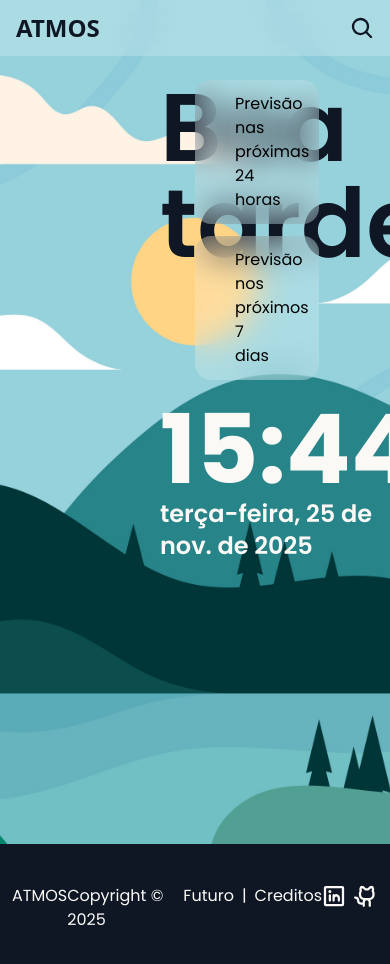
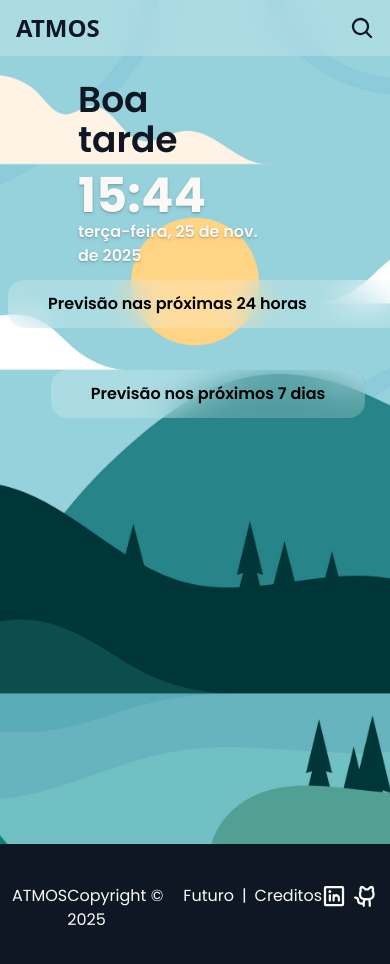
Before and after one commit to DisturbedMoss/ATMOS, a React (Vite) app: page / in a window 390 px wide. Shown: the top 964 px of the page. Built offline with nearby package versions, Linux system fonts and the light colour scheme.

Commit message:
Corrigindo Responsividade

```diff
--- a/package.json
+++ b/package.json
@@ -13,6 +13,7 @@
     "@phosphor-icons/react": "^2.1.10",
     "@tailwindcss/vite": "^4.1.16",
     "axios": "^1.13.2",
+    "embla-carousel-react": "^8.6.0",
     "motion": "^12.23.24",
     "openmeteo": "^1.2.1",
     "react": "^19.1.1",
--- a/src/components/cardClima/CardClima.tsx
+++ b/src/components/cardClima/CardClima.tsx
@@ -30,24 +30,37 @@ const CardClima = ({ tipo, mostrarClimaSemana, mostrarClimaDia }: CardClimaProps
     weekday: "short",
   });
 
+  const isHoje = (data: string | Date) => {
+    const dataAPI = new Date(data);
+    const hoje = new Date();
+
+    return(
+      dataAPI.getDate() === hoje.getDate() &&
+      dataAPI.getMonth() === hoje.getMonth() &&
+      dataAPI.getFullYear() === hoje.getFullYear()
+    );
+  };
+
+  const hoje = isHoje(mostrarClimaSemana?.data);
+
   return (
     <>
       {tipo == 1 ? (
-        <div className="w-1/5">
+        <div className="w-2/5">
           <div className="flex flex-col justify-center items-center">
-            <p>{horaNumber}</p>
+            <p>{hora}</p>
             <span>
-              {IconeClima && (<IconeClima size={32} color="#0f1724" weight="bold" />)}
+              {IconeClima && (<IconeClima size={32} color="#000" />)}
             </span>
-            <p className="flex">{mostrarClimaDia?.temperatura} ºC</p>
+            <p className="flex font-semibold text-md">{mostrarClimaDia?.temperatura}ºC</p>
           </div>
         </div>
       ) : (
         <div className="w-full">
           <div className="flex gap-5 justify-start items-center">
-            <p>{dia}</p>
+            <p>{hoje ? "Hoje" : dia}</p>
             <span>
-              {IconeClimaSemana && (<IconeClimaSemana size={32} color="#0f1724" weight="bold" />)}
+              {IconeClimaSemana && (<IconeClimaSemana size={40} color="#000" />)}
             </span>
             <p>{getDescricaoClima(mostrarClimaSemana.weathercode)}</p>
             <p>{mostrarClimaSemana.tempMin}º - {mostrarClimaSemana.tempMax}º</p>
--- a/src/components/climaAtual/ClimaAtual.tsx
+++ b/src/components/climaAtual/ClimaAtual.tsx
@@ -4,11 +4,9 @@ import { motion } from "motion/react";
 type ClimaAtualProps = {
   // eslint-disable-next-line @typescript-eslint/no-explicit-any
   mostrarClima: any;
-  // eslint-disable-next-line @typescript-eslint/no-explicit-any
-  iconeClima: any;
 };
 
-const ClimaAtual = ({ mostrarClima, iconeClima }: ClimaAtualProps) => {
+const ClimaAtual = ({ mostrarClima }: ClimaAtualProps) => {
   const [horaAtual, setHoraAtual] = useState(0);
 
   useEffect(() => {
@@ -31,17 +29,17 @@ const ClimaAtual = ({ mostrarClima, iconeClima }: ClimaAtualProps) => {
 
   return (
     <>
-      <div>
+      <div className="w-40 md:w-80">
         <motion.div
-          initial={{ opacity: 0, x: 0 }}
-          animate={{ opacity: 1, x: 100 }}
+          initial={{ opacity: 0, x: -50 }}
+          animate={{ opacity: 1, x: 50 }}
           transition={{ duration: 1.25, ease: "easeOut", delay: 0.2 }}
-          className="text-[#0F1724]"
+          className="text-[#0F1724] w-40 md:w-80"
         >
           {mostrarClima ? (
             <>
               <div>
-                <span className="font-bold text-8xl">
+                <span className="font-semibold text-4xl md:text-6xl lg:text-7xl">
                   {mostrarClima.clima.temperature} ºC
                 </span>
               </div>
@@ -51,9 +49,9 @@ const ClimaAtual = ({ mostrarClima, iconeClima }: ClimaAtualProps) => {
               </div>
             </>
           ) : (
-            <div className="flex flex-col">
-              <span className="font-semibold text-8xl">{primeiraPalavra}</span>
-              <span className="font-semibold text-8xl">{segundaPalavra}</span>
+            <div className="flex flex-col w-40 md:w-80">
+              <span className="font-semibold w-40 md:w-80 text-4xl md:text-6xl lg:text-7xl">{primeiraPalavra}</span>
+              <span className="font-semibold w-40 md:w-80 text-4xl md:text-6xl lg:text-7xl">{segundaPalavra}</span>
             </div>
           )}
         </motion.div>
--- a/src/components/climaPorDia/ClimaPorDia.tsx
+++ b/src/components/climaPorDia/ClimaPorDia.tsx
@@ -25,9 +25,9 @@ const ClimaPorDia = ({ mostrarClimaSemana }: CardClimaPorDiaProps) => {
 
   return (
     <>
-      <div className="w-8/10">
-        <div className="px-10 py-3 backdrop-blur-lg bg-white/20 rounded-2xl">
-          <p>Previsão nos próximos 7 dias</p>
+      <div className="w-full">
+        <div className="px-10 py-3 backdrop-blur-lg bg-white/20 rounded-2xl overflow-hidden">
+          <p className="font-semibold">Previsão nos próximos 7 dias</p>
           {clima.map((dia, index) =>(
             <CardClima key={index} tipo={2} mostrarClimaSemana={dia}/>
           ))}
--- a/src/components/climaPorHora/ClimaPorHora.tsx
+++ b/src/components/climaPorHora/ClimaPorHora.tsx
@@ -1,6 +1,7 @@
 /* eslint-disable @typescript-eslint/no-explicit-any */
 import { useEffect, useState } from "react";
 import CardClima from "../cardClima/CardClima";
+import useEmblaCarousel from "embla-carousel-react";
 
 type CardClimaPorHoraProps = {
   mostrarClimaDia: any;
@@ -9,31 +10,37 @@ type CardClimaPorHoraProps = {
 const ClimaPorHora = ({ mostrarClimaDia }: CardClimaPorHoraProps) => {
   const [clima, setClima] = useState([]);
 
+  const [emblaRef] = useEmblaCarousel();
+
   useEffect(() => {
     const dados = mostrarClimaDia?.climaDia;
-    if(!dados?.time || !Array.isArray(dados.time)) return;
+    if (!dados?.time || !Array.isArray(dados.time)) return;
 
     const hoje = new Date().toISOString().split("T")[0]; //especifica dados de hoje
 
-    const horas = dados.time.map((hora: number, i: number) => ({
+    const horas = dados.time
+      .map((hora: number, i: number) => ({
         data: hora,
         temperatura: dados.temperature_2m[i],
         weathercode: dados.weather_code[i],
-    })).filter((e: any) => e.data.startsWith(hoje));
+      }))
+      .filter((e: any) => e.data.startsWith(hoje));
 
     setClima(horas);
   }, [mostrarClimaDia]);
 
   return (
     <>
-      <div className="w-8/10">
-        <div className="px-10 py-3 backdrop-blur-lg bg-white/20 rounded-2xl">
-          <p>Previsão nas próximas 24 horas</p>
-          <span className="flex">
+      <div className="">
+        <div className="px-10 py-3 w-100 sm:w-120 md:w-94 lg:w-120 backdrop-blur-lg bg-white/20 rounded-2xl overflow-hidden justify-between">
+          <p className="font-semibold">Previsão nas próximas 24 horas</p>
+          <div ref={emblaRef} className="embla__viewport overflow-hidden">
+            <span className="embla__container flex flex-4/5">
               {clima.map((hora, index) => (
-              <CardClima key={index} tipo={1} mostrarClimaDia={hora}/>
+                <div className="embla__slide flex-none w-[20%] flex-col px-5"><CardClima key={index} tipo={1} mostrarClimaDia={hora} /></div>
               ))}
             </span>
+          </div>
         </div>
       </div>
     </>
--- a/src/components/dataAtual/DataAtual.tsx
+++ b/src/components/dataAtual/DataAtual.tsx
@@ -36,17 +36,17 @@ const DataAtual = () => {
 
   return (
     <>
-      <div>
+      <div className="w-4/5 pb-3 md:mt-20">
         <motion.div
-          initial={{ opacity: 0, x: 0 }}
-          animate={{ opacity: 1, x: 100 }}
+          initial={{ opacity: 0, x: -50 }}
+          animate={{ opacity: 1, x: 50 }}
           transition={{ duration: 1, ease: "easeOut", delay: 1.75 }}
           className="text-[#0F1724]"
         >
-          <div className="font-bold text-8xl text-[#faf9f6]">
+          <div className="font-bold md:text-6xl text-5xl text-shadow-md text-[#faf9f6] pt-3">
             <span>{horaFormatada}</span>
           </div>
-          <div className="font-semibold text-[#faf9f6] text-2xl">
+          <div className="font-semibold text-shadow-md text-[#faf9f6] text-md md:text-sm">
             <span>{dataFormatada}</span>
           </div>
         </motion.div>
--- a/src/components/navbar/Navbar.tsx
+++ b/src/components/navbar/Navbar.tsx
@@ -69,7 +69,7 @@ const Navbar = ({ onClimaCarregado, onClimaDiaCarregado, onClimaSemanaCarregado
                 {isSearchOpen && (
                   <motion.input
                     initial={{ width: "0px", x: 200 }}
-                    animate={{ width: "384px", x: 0 }}
+                    animate={{ width: "200px", x: 0 }}
                     exit={{ width: "0px", x: 200 }}
                     transition={{ duration: 1, ease: "easeInOut" }}
                     value={cidade}
--- a/src/pages/home/Home.tsx
+++ b/src/pages/home/Home.tsx
@@ -4,7 +4,7 @@ import ClimaAtual from "../../components/climaAtual/ClimaAtual";
 import ClimaPorDia from "../../components/climaPorDia/ClimaPorDia";
 import ClimaPorHora from "../../components/climaPorHora/ClimaPorHora";
 import DataAtual from "../../components/dataAtual/DataAtual";
-import { getBackground, getTipoDeClima } from "../../utils/TipoDeClima";
+import { getBackground } from "../../utils/TipoDeClima";
 
 type HomeProps = {
   mostrarClima: any;
@@ -13,7 +13,6 @@ type HomeProps = {
 };
 
 const Home = ({ mostrarClima, mostrarClimaDia, mostrarClimaSemana }: HomeProps) => {
-  const [iconeClima, setIconeClima] = useState(0);
   const [background, setBackground] = useState("");
   const [hora, setHora] = useState(0);
 
@@ -26,15 +25,6 @@ const Home = ({ mostrarClima, mostrarClimaDia, mostrarClimaSemana }: HomeProps)
     }, []);
 
   useEffect(() => {
-    const interval = setInterval(() => {
-      setIconeClima(getTipoDeClima(mostrarClima?.clima?.weathercode));
-    }, 50000);
-
-    return () => clearInterval(interval);
-  // eslint-disable-next-line react-hooks/exhaustive-deps
-  }, []);
-
-  useEffect(() => {
     setBackground(getBackground(mostrarClima?.clima?.weathercode, hora));
 
   // eslint-disable-next-line react-hooks/exhaustive-deps
@@ -42,23 +32,23 @@ const Home = ({ mostrarClima, mostrarClimaDia, mostrarClimaSemana }: HomeProps)
 
   return (
     <>
-      <div className="h-screen bg-cover bg-center bg-no-repeat font-poppins"
+      <div className="min-h-screen bg-cover bg-center bg-no-repeat font-poppins"
            style={{
             backgroundImage: `url(${background})`
            }}
       >
-        <div className="grid grid-cols-2 py-20 px-10">
-          <div className="px-5 grid justify-between">
+        <div className="container w-full grid md:grid-cols-2 grid-cols-1 pt-20 md:px-10 px-2 justify-center">
+          <div className="px-5 grid justify-between w-screen max-w-[90%] md:max-w-[80%]">
             <div>
-              <ClimaAtual mostrarClima={mostrarClima} iconeClima={iconeClima} />
+              <ClimaAtual mostrarClima={mostrarClima} />
             </div>
             <div>
               <DataAtual />
             </div>
           </div>
-          <div className="grid grid-rows-4 gap-3">
+          <div className="grid place-items-center md:grid-rows-4 grid-rows-3 gap-3">
             <ClimaPorHora mostrarClimaDia={mostrarClimaDia} />
-            <div className="row-span-3">
+            <div className="md:row-span-3 row-span-2">
               <ClimaPorDia mostrarClimaSemana={mostrarClimaSemana} />
             </div>
           </div>
```
Also changed, not shown: 1 other file (tests, documents, lock files or other folders). Lines whose indentation alone changed are shown as unchanged.
